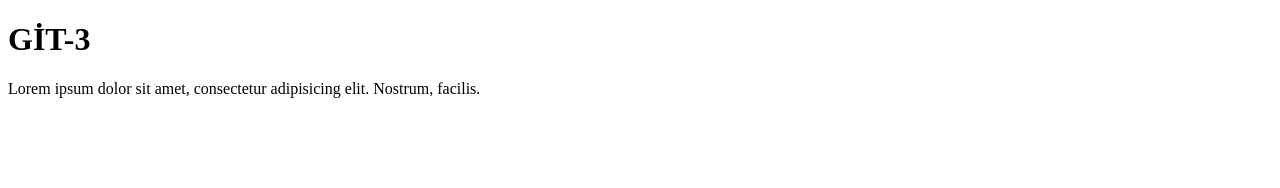
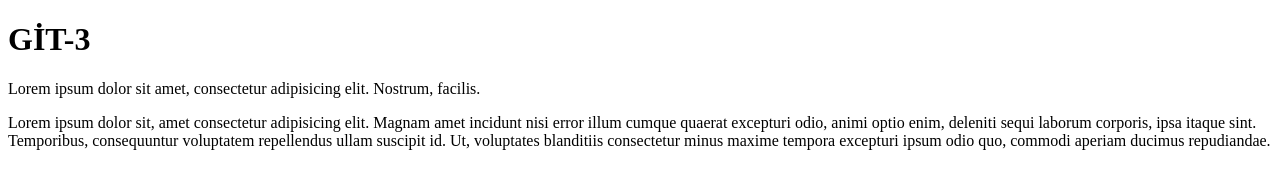
Before and after one commit to OzkanDeniz/vscode-repo, a plain HTML site: page index.html in a window 1280 px wide. Drawn offline with Linux system fonts and the light colour scheme.

Commit message:
değişim1

```diff
--- a/index.html
+++ b/index.html
@@ -8,5 +8,6 @@
 <body>
     <h1>GİT-3</h1>
     <p>Lorem ipsum dolor sit amet, consectetur adipisicing elit. Nostrum, facilis.</p>
+    <p>Lorem ipsum dolor sit, amet consectetur adipisicing elit. Magnam amet incidunt nisi error illum cumque quaerat excepturi odio, animi optio enim, deleniti sequi laborum corporis, ipsa itaque sint. Temporibus, consequuntur voluptatem repellendus ullam suscipit id. Ut, voluptates blanditiis consectetur minus maxime tempora excepturi ipsum odio quo, commodi aperiam ducimus repudiandae.</p>
 </body>
 </html>
```
